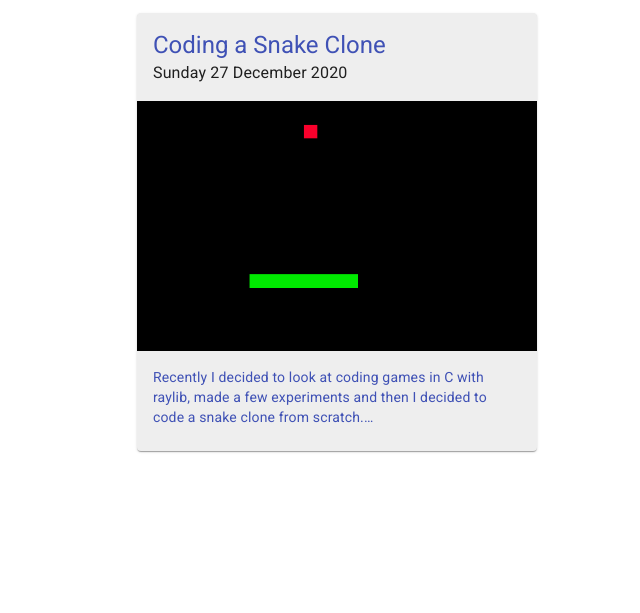
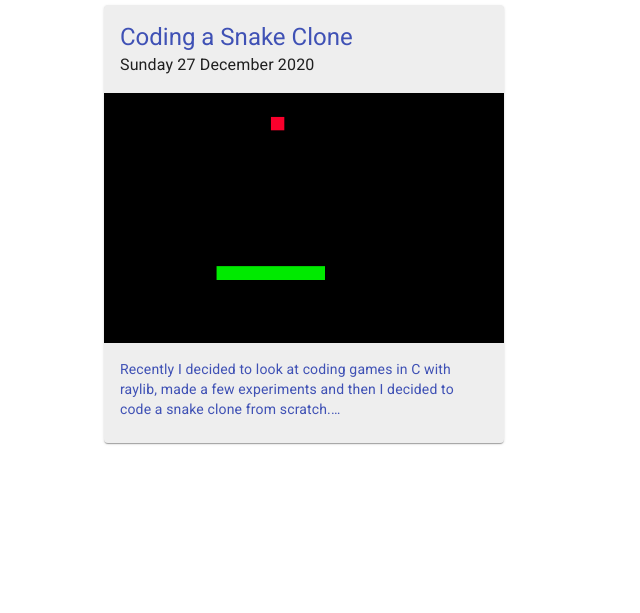
Before and after one commit to EdSwordsmith/espadeiro.pt, a Gatsby site: page /blog in a window 1280 px wide. Shown: the part 187-800 px from the top of the page, without its empty margins (61-701 px from the left). Built offline with nearby package versions, Linux system fonts and the light colour scheme; Gatsby itself is replaced by a stand-in of ours.

Commit message:
Rework on blog page styles

```diff
--- a/src/components/blog-post.js
+++ b/src/components/blog-post.js
@@ -21,7 +21,7 @@ const Post = props => {
     return (
         <React.Fragment>
             <Typography variant="h2">{props.title}</Typography>
-            <img src={props.image} width="100%" />
+            <img src={props.image} alt={props.title} width="100%" />
             <div dangerouslySetInnerHTML={{ __html: props.html }}></div>
         </React.Fragment>
     )
--- a/src/components/styles.js
+++ b/src/components/styles.js
@@ -9,8 +9,8 @@ const useStyles = makeStyles(theme => ({
     },
     container: {
         margin: "100px auto",
-        width: "90%",
-        maxWidth: 900,
+        width: "95%",
+        maxWidth: 950,
     },
     title: {
         fontSize: "4rem",
--- a/src/pages/blog.js
+++ b/src/pages/blog.js
@@ -5,11 +5,43 @@ import { Box, Card, CardActionArea, CardContent, CardHeader, CardMedia, Typograp
 import useStyles from "../components/styles"
 import Link from "../components/link"
 
+const PostItem = props => {
+    const classes = useStyles()
+
+    return (
+        <Box marginBottom={4} marginRight={4}>
+            <Card className={classes.cardRoot}>
+                <CardActionArea>
+                    <Link to={`/blog/${props.slug}`}>
+                        <CardHeader
+                            title={props.title}
+                            subheader={props.date}
+                            subheaderTypographyProps={{ color: "textPrimary" }}
+                        />
+                        <CardMedia
+                            component="img"
+                            alt={props.title}
+                            height="250"
+                            image={props.image}
+                            title={props.title}
+                        />
+                        <CardContent>
+                            <Typography variant="body2" component="p">
+                                {props.excerpt}
+                            </Typography>
+                        </CardContent>
+                    </Link>
+                </CardActionArea>
+            </Card>
+        </Box>
+    )
+}
+
 const BlogPage = () => {
     const classes = useStyles()
     const data = useStaticQuery(graphql`
         query {
-            allMarkdownRemark {
+            allMarkdownRemark(sort: { fields: [frontmatter___date], order: DESC }) {
             edges {
                 node {
                 frontmatter {
@@ -32,33 +64,8 @@ const BlogPage = () => {
             <Typography variant="h2" style={{marginBottom: 20}}>Blog</Typography>
             <Box display="flex" flexWrap="wrap">
                 {data.allMarkdownRemark.edges.map(edge => {
-                    return (
-                        <Box m={1}>
-                            <Card className={classes.cardRoot}>
-                                <CardActionArea>
-                                    <Link to={`/blog/${edge.node.fields.slug}`}>
-                                        <CardHeader
-                                            title={edge.node.frontmatter.title}
-                                            subheader={edge.node.frontmatter.date}
-                                            subheaderTypographyProps={{ color: "textPrimary" }}
-                                        />
-                                        <CardMedia
-                                            component="img"
-                                            alt={edge.node.frontmatter.title}
-                                            height="250"
-                                            image={edge.node.frontmatter.image}
-                                            title={edge.node.frontmatter.title}
-                                        />
-                                        <CardContent>
-                                            <Typography variant="body2" component="p">
-                                                {edge.node.excerpt}
-                                            </Typography>
-                                        </CardContent>
-                                    </Link>
-                                </CardActionArea>
-                            </Card>
-                        </Box>
-                    )
+                    const node = edge.node
+                    return <PostItem slug={node.fields.slug} excerpt={node.excerpt} {...node.frontmatter}/>
                 })}
             </Box>
         </div>
--- a/src/pages/index.js
+++ b/src/pages/index.js
@@ -1,5 +1,5 @@
 import React from "react"
-import { Box, Icon, IconButton, SvgIcon, Typography } from "@material-ui/core"
+import { Box, IconButton, Typography } from "@material-ui/core"
 
 import useStyles from "../components/styles"
 import { GitHub, LinkedIn, Twitter } from "@material-ui/icons"
```
Lines whose indentation alone changed are shown as unchanged.
